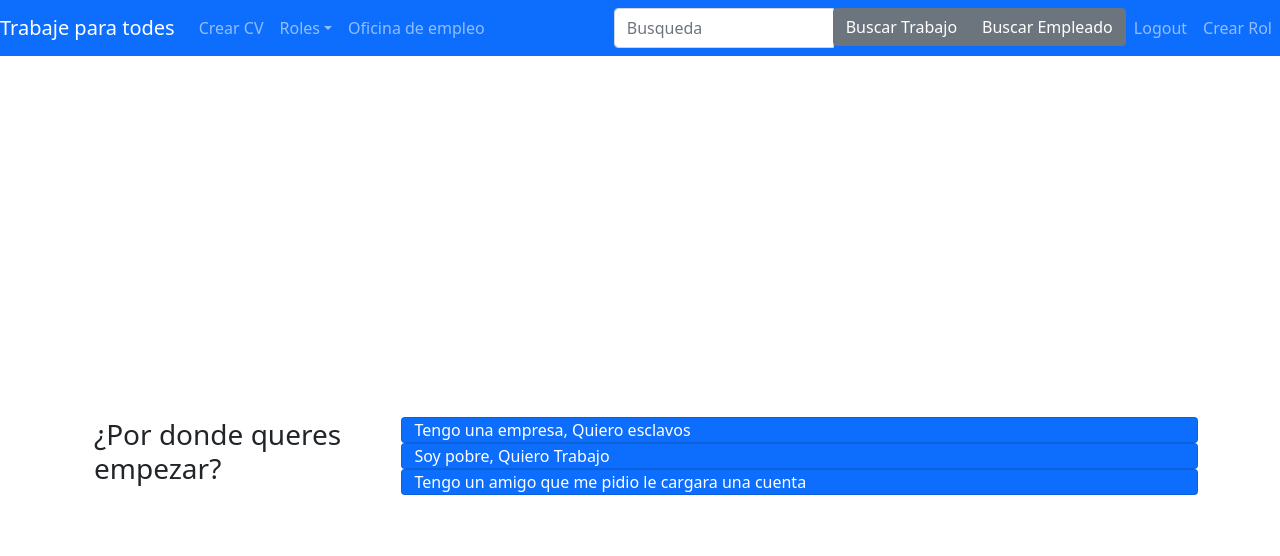
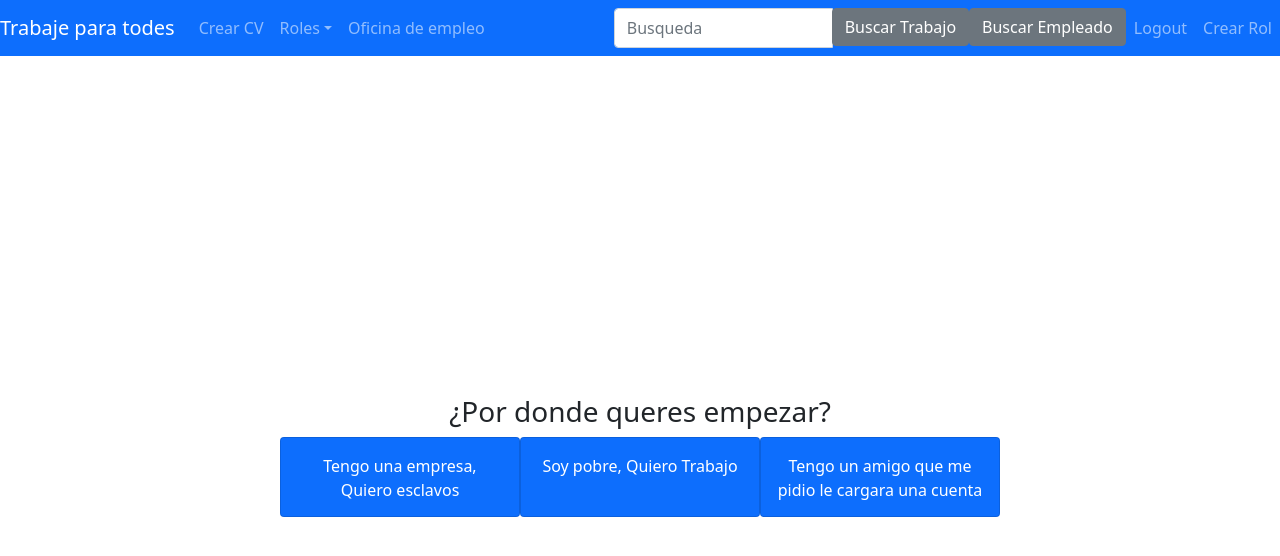
Before and after one commit to elkitoq/EndProyect, a React (Create React App) app: page /Register in a window 1280 px wide. Both pictures are taken after typing "Sample", "Sample123", "Sample123" into the empty fields and a click on the button "Crear". Shown: the top 556 px of the page. Built offline with nearby package versions, Linux system fonts and the light colour scheme.

Commit message:
limpieza

```diff
--- a/src/Components/Busqueda.js
+++ b/src/Components/Busqueda.js
@@ -3,12 +3,12 @@ import { useState } from "react";
 import { Button, Input, InputGroup, InputGroupAddon } from "reactstrap";
 
 
-export const Busqueda = ({href="#",text="Buscar",param="b",placeholder="Busqueda"}) => {
+export const Busqueda = ({href="#",text="Buscar",othersButtons,param="b",placeholder="Busqueda",style}) => {
 
     const [buscado,setBuscado] = useState("")
 
     return(
-        <InputGroup>
+        <InputGroup style = {style}>
             <Input
                 autoFocus
                 placeholder={placeholder}
@@ -16,6 +16,10 @@ export const Busqueda = ({href="#",text="Buscar",param="b",placeholder="Busqueda
                 />
             <InputGroupAddon addonType="append">
                 <Button color="secondary" href={`${href}?${param}=${buscado}`}>{text}</Button>
+                {Array.isArray(othersButtons)?othersButtons.map(
+                    (element,index)=>
+                        <Button key={`SearchButton${index}`} color="secondary" href={`${element.href}?${param}=${buscado}`}>{element.text}</Button>
+                ):""}
             </InputGroupAddon>
         </InputGroup>
     );
--- a/src/Components/Navegador.js
+++ b/src/Components/Navegador.js
@@ -11,13 +11,9 @@ import {
   UncontrolledDropdown,
   DropdownToggle,
   DropdownMenu,
-  DropdownItem,
-  InputGroup,
-  InputGroupAddon,
-  Input,
-  Button,
-  ButtonGroup
+  DropdownItem
 } from 'reactstrap'
+import { Busqueda } from './Busqueda';
 // import { Cookie } from './Cookie';
 
 
@@ -29,7 +25,6 @@ export const NavegadorPrincipal = () => {
   const [login, setCookie, removeCookie] = useCookies(['isLogin']);
 
   const [isOpen, setIsOpen] = useState(false);
-
   const toggle = () => setIsOpen(!isOpen);
 
   const toggleLogin = () => {
@@ -45,36 +40,30 @@ export const NavegadorPrincipal = () => {
       <NavbarToggler onClick={toggle} />
       <Collapse isOpen={isOpen} navbar>
         <Nav className="mr-auto" navbar>
-          <NavItem>
-            <NavLink href="/CVCreate/">Crear CV</NavLink>
-          </NavItem>
+          <NavButton href="/CVCreate/"> Crear CV </NavButton>
           <DropdownRol />
-          <NavItem>
-            <NavLink href="/jobOffice/">Oficina de empleo</NavLink>
-          </NavItem>
+          <NavButton href="/jobOffice/">Oficina de empleo</NavButton>
         </Nav>
         <Nav className="ms-auto" navbar>
-          <InputGroup style={{ width: "40vw" }}>
-            <Input placeholder="Busqueda" />
-            <InputGroupAddon addonType="append">
-              <ButtonGroup>
-                <Button color="secondary" href="/lookforJob/">Buscar Trabajo</Button>
-                <Button color="secondary" href="/lookforWorker/">Buscar Empleado</Button>
-              </ButtonGroup>
-            </InputGroupAddon>
-          </InputGroup>
-          <NavItem>
-            <NavLink href="/Login/" onClick={toggleLogin}>{(login.isLogin === "true") ? "Logout" : "Login"}</NavLink>
-          </NavItem>
-          <NavItem>
-            <NavLink href="/Register/">{(login.isLogin === "true") ? "Crear Rol" : "Register"}</NavLink>
-          </NavItem>
+         <Busqueda
+            style={{ width: "40vw" }}
+            href="/lookforJob/"
+            text="Buscar Trabajo"
+            othersButtons={[{href:"/lookforWorker/",text:"Buscar Empleado"}]}/>
+          <NavButton href="/Login/" onClick={toggleLogin} children= {(login.isLogin === "true") ? "Logout" : "Login"}/>
+          <NavButton href="/Register/" children={(login.isLogin === "true") ? "Crear Rol" : "Register"} />
         </Nav>
-
-
       </Collapse>
     </Navbar>
   )
+}
+
+const NavButton= ({href,children,onClick}) =>{
+  return (
+    <NavItem>
+      <NavLink href={href} onClick={onClick}>{children}</NavLink>
+      </NavItem>
+  );
 }
 
 
@@ -83,7 +72,7 @@ export const NavegadorPrincipal = () => {
 const DropdownRol= () => {
 
 
-const [user, setUser] = useCookies(['selectUser']);
+const [user] = useCookies(['selectUser']);
 
   return (
     <UncontrolledDropdown nav inNavbar>
--- a/src/Views/ViewCreateUser.js
+++ b/src/Views/ViewCreateUser.js
@@ -1,5 +1,5 @@
 import { useCookies } from "react-cookie";
-import { Button, Card, Container, Input, Row } from "reactstrap";
+import { Button, Card, Col, Container, Input, Row } from "reactstrap";
 import { ViewRegister } from "./ViewRegister";
 
 
@@ -13,9 +13,9 @@ export const ViewCreateUser = () => {
             {
                 !(login.isLogin === "true") ? <ViewRegister /> :
                 (!Array.isArray(user.selectUser)) ? <CrearUsuario user={user} setUser={setUser}/>:
-                !(user.selectUser[user.selectUser.length-1].new === true) ? <CrearUsuario user={user} setUser={setUser}/>:
-                (user.selectUser[user.selectUser.length-1].type === 0) ? <CrearEmpresa user={user} setUser={setUser}/>:
-                (user.selectUser[user.selectUser.length-1].type === 1) ? <CrearAspirante user={user} setUser={setUser}  />:
+                !(user.selectUser[user.selectUser.length-1].new === true)   ? <CrearUsuario user={user} setUser={setUser}/>:
+                (user.selectUser[user.selectUser.length-1].type === 0)      ? <CrearEmpresa user={user} setUser={setUser}/>:
+                (user.selectUser[user.selectUser.length-1].type === 1)      ? <CrearAspirante user={user} setUser={setUser}/>:
                 <CrearAdmin user={user} setUser={setUser}/>
             }
         </Container>
@@ -36,20 +36,21 @@ const CrearUsuario = ({setUser,user}) =>{
 
     return(
         <Container className="abs-center">
+            <div className="text-center">
+                <h3>¿Por donde queres empezar?</h3>
                 <Row>
-            <h3>¿Por donde queres empezar?</h3>
-            </Row>
-            <Row className="">
-                <Card inverse color="primary" onClick={crear.bind(this,0)}>
+                    <Card inverse color="primary" className="tarjetasQBuscas" onClick={crear.bind(this,0)}>
                         Tengo una empresa, Quiero esclavos
                     </Card>
-                <Card inverse color="primary" onClick={crear.bind(this,1)}>
+                    <Card inverse color="primary" className="tarjetasQBuscas" onClick={crear.bind(this,1)}>
                         Soy pobre, Quiero Trabajo
                     </Card>
-                <Card inverse color="primary" onClick={crear.bind(this,2)}>
+                    <Card inverse color="primary" className="tarjetasQBuscas" onClick={crear.bind(this,2)}>
                         Tengo un amigo que me pidio le cargara una cuenta
                     </Card>
                 </Row>
+            </div>
+
         </Container>
     );
 
--- a/src/Views/ViewLookForWorker.js
+++ b/src/Views/ViewLookForWorker.js
@@ -12,9 +12,9 @@ export const ViewLookForWorker = () => {
         <Container className="abs-center">
             <Col xs="12">
                 <Busqueda text="Buscar Trabajador" href="/findService" param="job"/>
-            <Col xs={{size:4,offset:4}} className="separado">
-                {!(login.isLogin==="true")?<LocalNoLoginCard/>:<SugerirCrearPuesto/>}
-            </Col>
+                <Col xs={{size:4,offset:4}} className="separado">
+                    {!(login.isLogin==="true")?<LocalNoLoginCard/>:<SugerirCrearPuesto/>}
+                </Col>
 
             </Col>
 
--- a/src/Views/ViewMain.js
+++ b/src/Views/ViewMain.js
@@ -18,52 +18,24 @@ import { ViewCreateUser } from './ViewCreateUser.js';
 
 export const ViewMain = () =>
     <Switch>
-        <Route path="/Login">
-          <ViewLogin />
-        </Route>
-        <Route path="/Register">
-          <ViewCreateUser  />
-        </Route>
-        <Route path="/CVCreate">
-          <ViewCreateCV />
-        </Route>
-        <Route path="/lookforJob">
-          <ViewLookForJob />
-        </Route>
-        <Route path="/lookforWorker">
-          <ViewLookForWorker />
-        </Route>
-        <Route path="/findWorker">
-          <ViewFindWorker />
-        </Route>
-        <Route path="/homeAdmin">
-          <ViewHomeAdmin/>
-        </Route>
-        <Route path="/homeAspirante">
-          <ViewHomeAspirante />
-        </Route>
-        <Route path="/homeEmpresa">
-          <ViewHomeEmpresa />
-        </Route>
+        <ViewRoute path="/Login" view = {ViewLogin}/>
+        <ViewRoute path="/Register" view = {ViewCreateUser}/>
+        <ViewRoute path="/CVCreate" view = {ViewCreateCV}/>
+        <ViewRoute path="/lookforJob" view = {ViewLookForJob}/>
+        <ViewRoute path="/lookforWorker" view = {ViewLookForWorker}/>
+        <ViewRoute path="/findWorker" view = {ViewFindWorker}/>
+        <ViewRoute path="/homeAdmin" view = {ViewHomeAdmin}/>
+        <ViewRoute path="/homeAspirante" view = {ViewHomeAspirante}/>
+        <ViewRoute path="/homeEmpresa" view = {ViewHomeEmpresa}/>
+        <ViewRoute path="/jobOffice" view = {ViewJobOffice}/>
+        <ViewRoute path="/offerJob" view = {ViewOfferJob}/>
+        <ViewRoute path="/offerService" view = {ViewOfferService}/>
+        <ViewRoute path="/findJob" view = {ViewFindJob}/>
+        <ViewRoute path="/findService" view = {ViewFindService}/>
+        <ViewRoute path="/" view = {ViewHome}/>
+      </Switch>
 
-        <Route path="/jobOffice">
-          <ViewJobOffice />
-        </Route>
-        <Route path="/offerJob">
-          <ViewOfferJob />
-        </Route>
-        <Route path="/offerService">
-          <ViewOfferService />
-        </Route>
-        <Route path="/findJob">
-          <ViewFindJob />
-        </Route>
-
-        <Route path="/findService">
-          <ViewFindService />
-        </Route>
-
-        <Route path="/">
-          <ViewHome/>
-        </Route>
-      </Switch>
+const ViewRoute = ({path,view}) =>
+      <Route path={path}>
+        {view()}
+      </Route>
--- a/src/Views/ViewRegister.js
+++ b/src/Views/ViewRegister.js
@@ -22,11 +22,11 @@ export const ViewRegister = () => {
                         </FormGroup>
                         <FormGroup>
                             <Labels name="Password"></Labels>
-                            <Inputs type="password" classname="inputPassword"></Inputs>
+                            <Inputs type="password" classname="inputPassword" autoComplete="off"></Inputs>
                         </FormGroup>
                         <FormGroup>
                             <Labels name="Repetir Password"></Labels>
-                            <Inputs type="password" classname="inputPassword"></Inputs>
+                            <Inputs type="password" classname="inputPassword" autoComplete="off"></Inputs>
                         </FormGroup>
                         <FormGroup className="separado">
                             <Button size="lg" color="primary" blocks="true">Crear</Button>
```
Lines whose indentation alone changed are shown as unchanged.
